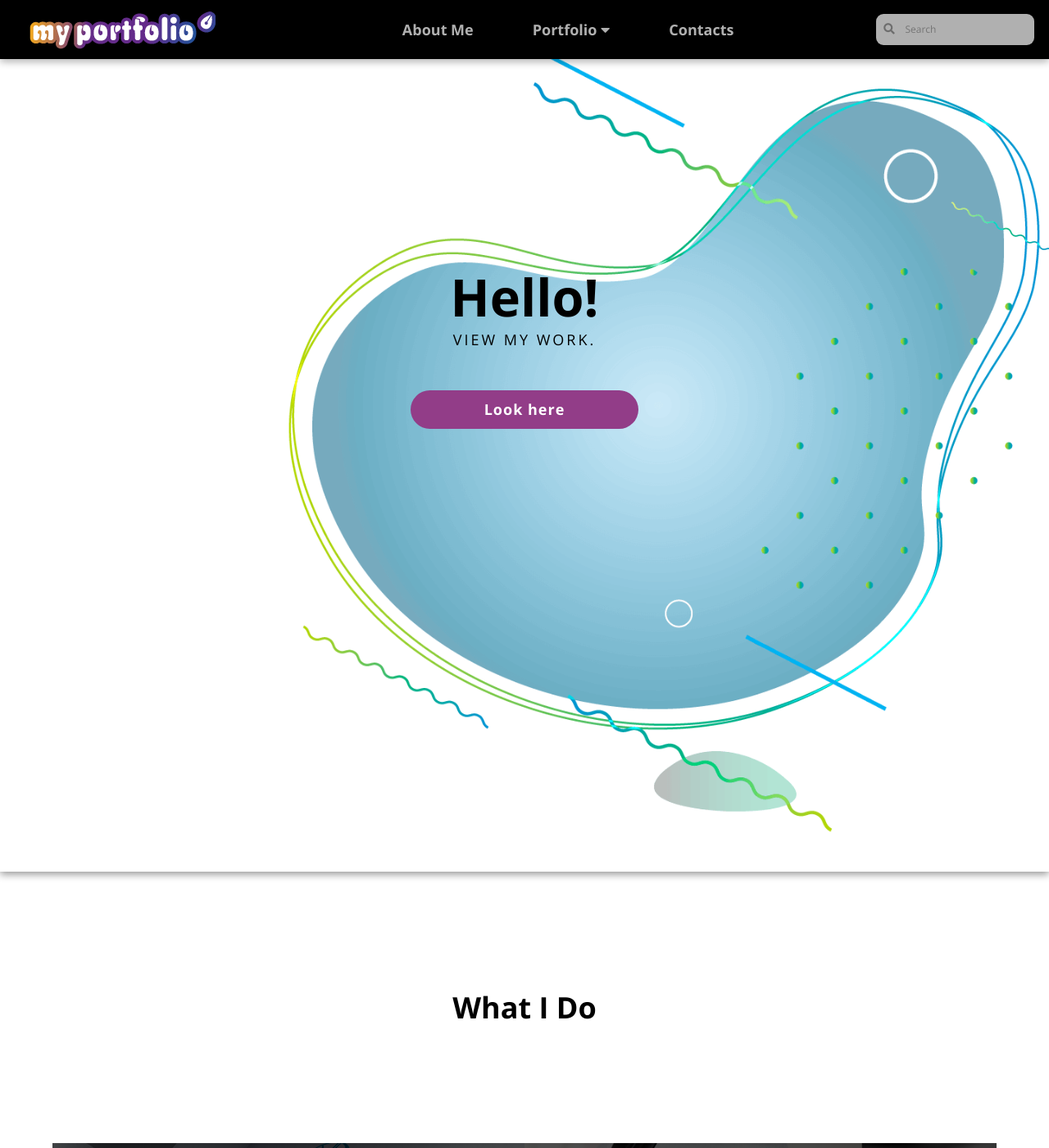
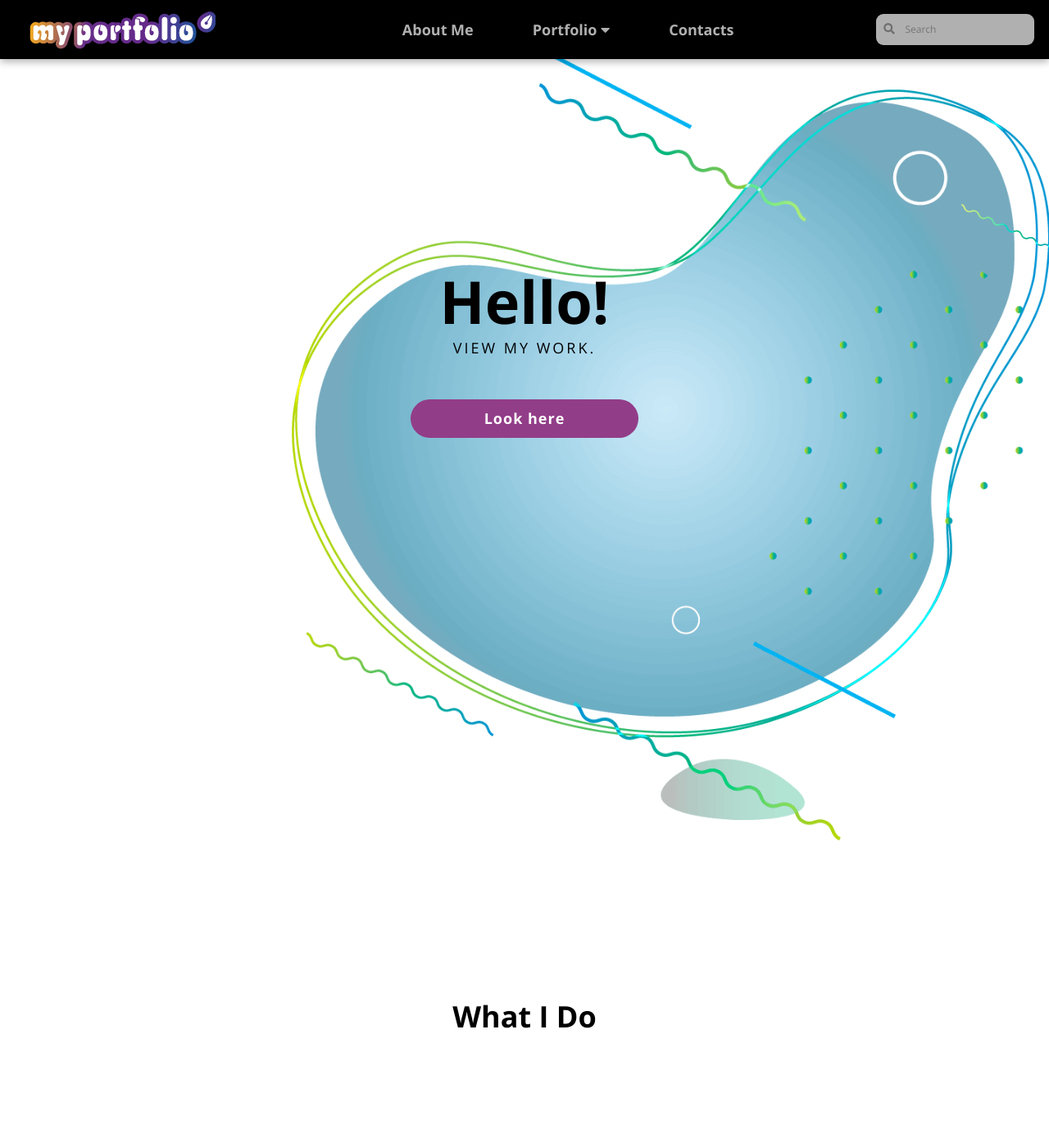
Before and after one commit to LiliyaMilanova/myportfolio, a Jekyll site: the page built from index.html, in a window 1280 px wide and 1400 px high. Shown: the whole window at 82% size. Built offline with Jekyll 4.4.1, drawn with Linux system fonts in a browser that asks for light colours; nearby versions of some CDN libraries.

Commit message:
Update styles.css

```diff
--- a/css/styles.css
+++ b/css/styles.css
@@ -25,11 +25,10 @@ body {
     padding: 18rem 0 30rem 0;
     max-width: 100%;
     height: auto;
-    box-shadow:0 0.2rem 0.5rem 0 rgba(0, 0, 0, 0.4);
 }
 
 .header h1 {
-    font-size: 3.5rem;
+    font-size: 4rem;
     font-weight: bold;
     color: rgb(0, 0, 0);
     margin: 0;
```
